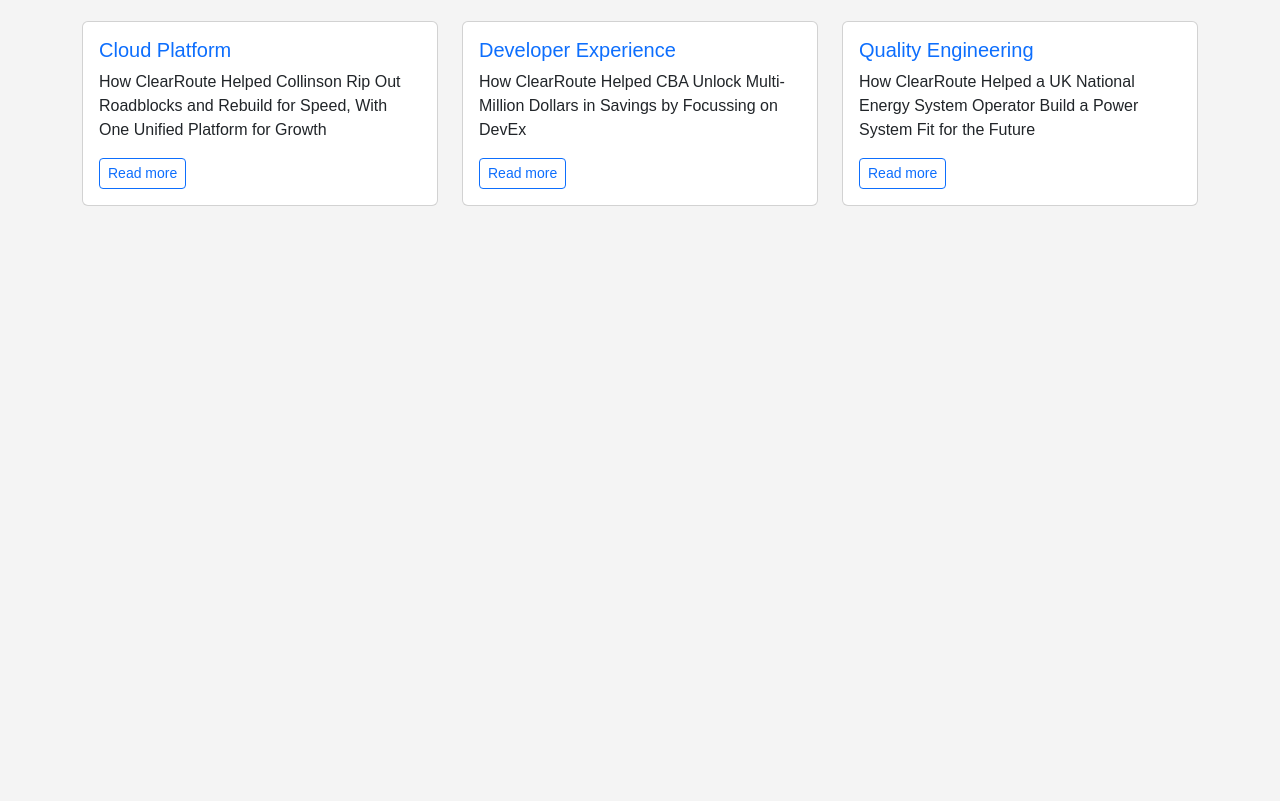
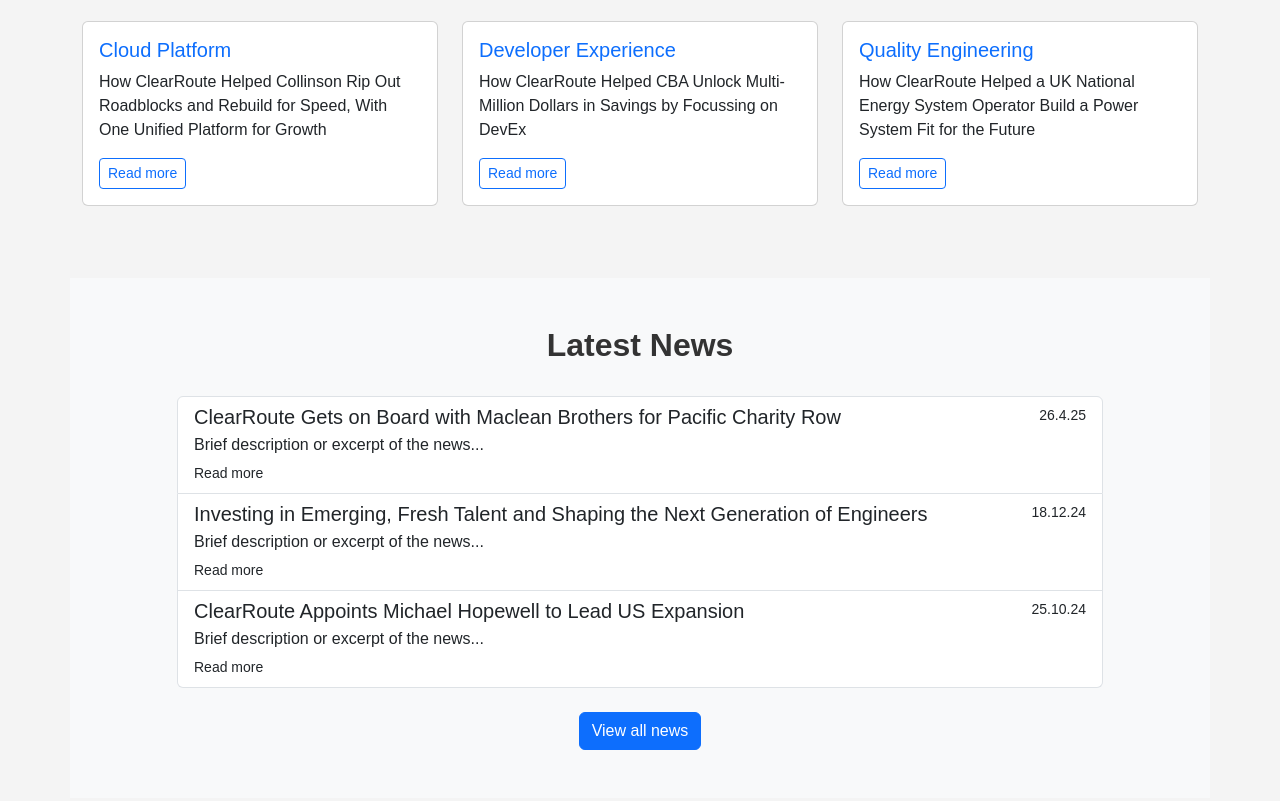
Before and after one commit to clear-route/golden-path-clearroute, a website: page public/index.html in a window 1280 px wide. Shown: the part 2739-3540 px from the top of the page. Before the commit the page ends 3037 px from the top, so only its background shows below. Drawn offline with nearby package versions, Linux system fonts and the light colour scheme.

Commit message:
feat: Implement 'Latest News' section

```diff
--- a/public/index.html
+++ b/public/index.html
@@ -179,6 +179,43 @@
                 </div>
             </div>
         </section>
+        <section id="latest-news" class="row py-5 bg-light">
+            <div class="col-12 text-center mb-4">
+                <h2 class="fw-bold">Latest News</h2>
+            </div>
+            <div class="col-md-10 mx-auto">
+                <div class="list-group">
+                    <a href="#" class="list-group-item list-group-item-action">
+                        <div class="d-flex w-100 justify-content-between">
+                            <h5 class="mb-1">ClearRoute Gets on Board with Maclean Brothers for Pacific Charity Row</h5>
+                            <small>26.4.25</small>
+                        </div>
+                        <p class="mb-1">Brief description or excerpt of the news...</p>
+                        <small>Read more</small>
+                    </a>
+                    <a href="#" class="list-group-item list-group-item-action">
+                        <div class="d-flex w-100 justify-content-between">
+                            <h5 class="mb-1">Investing in Emerging, Fresh Talent and Shaping the Next Generation of Engineers</h5>
+                            <small>18.12.24</small>
+                        </div>
+                        <p class="mb-1">Brief description or excerpt of the news...</p>
+                        <small>Read more</small>
+                    </a>
+                    <a href="#" class="list-group-item list-group-item-action">
+                        <div class="d-flex w-100 justify-content-between">
+                            <h5 class="mb-1">ClearRoute Appoints Michael Hopewell to Lead US Expansion</h5>
+                            <small>25.10.24</small>
+                        </div>
+                        <p class="mb-1">Brief description or excerpt of the news...</p>
+                        <small>Read more</small>
+                    </a>
+                    <!-- Add more news items as needed from snapshot -->
+                </div>
+                <div class="text-center mt-4">
+                    <a href="#insights" class="btn btn-primary">View all news</a>
+                </div>
+            </div>
+        </section>
     </main>
     <script src="https://cdn.jsdelivr.net/npm/bootstrap@5.3.0/dist/js/bootstrap.bundle.min.js"></script>
     <script src="js/main.js"></script>
```
